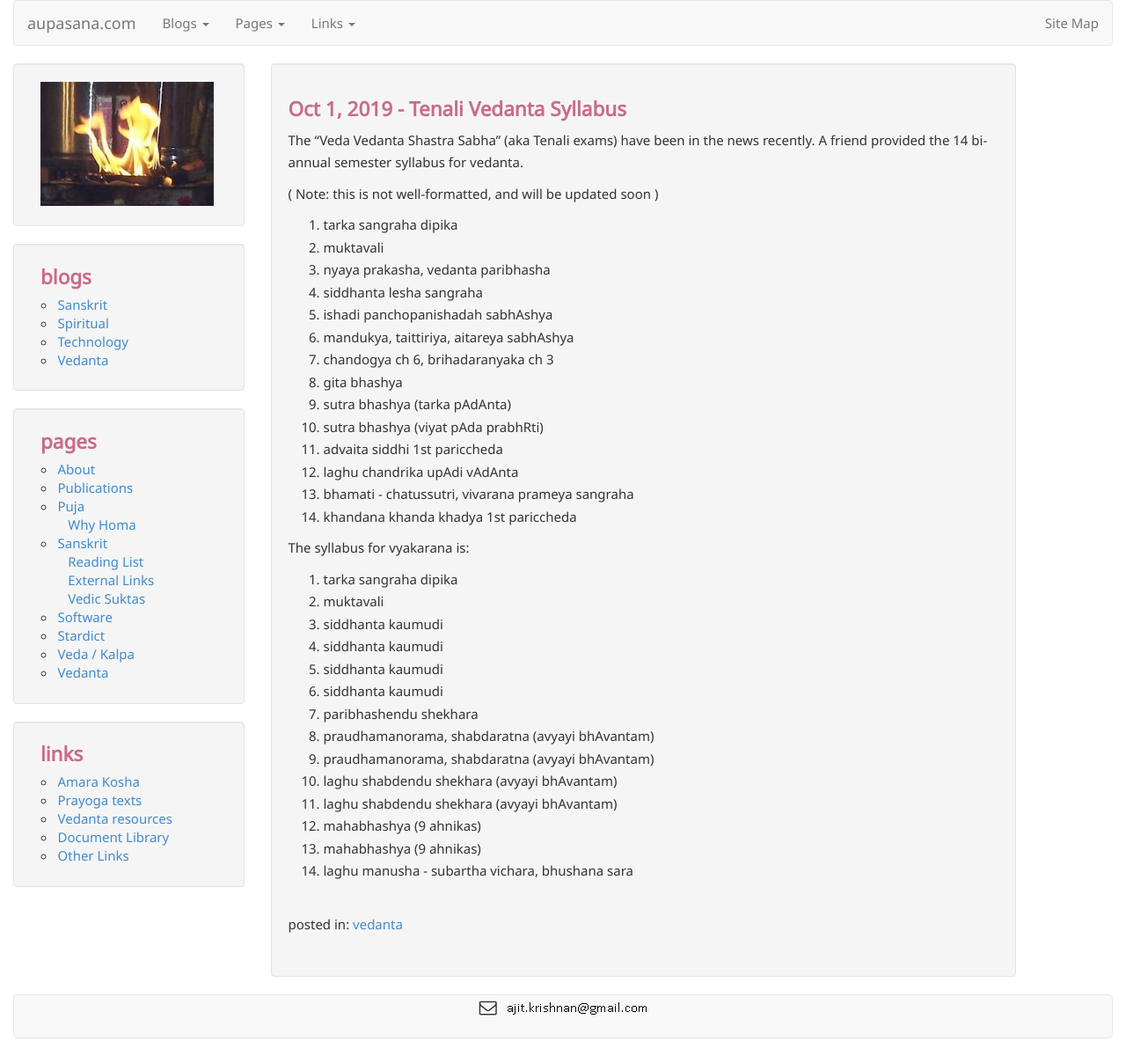
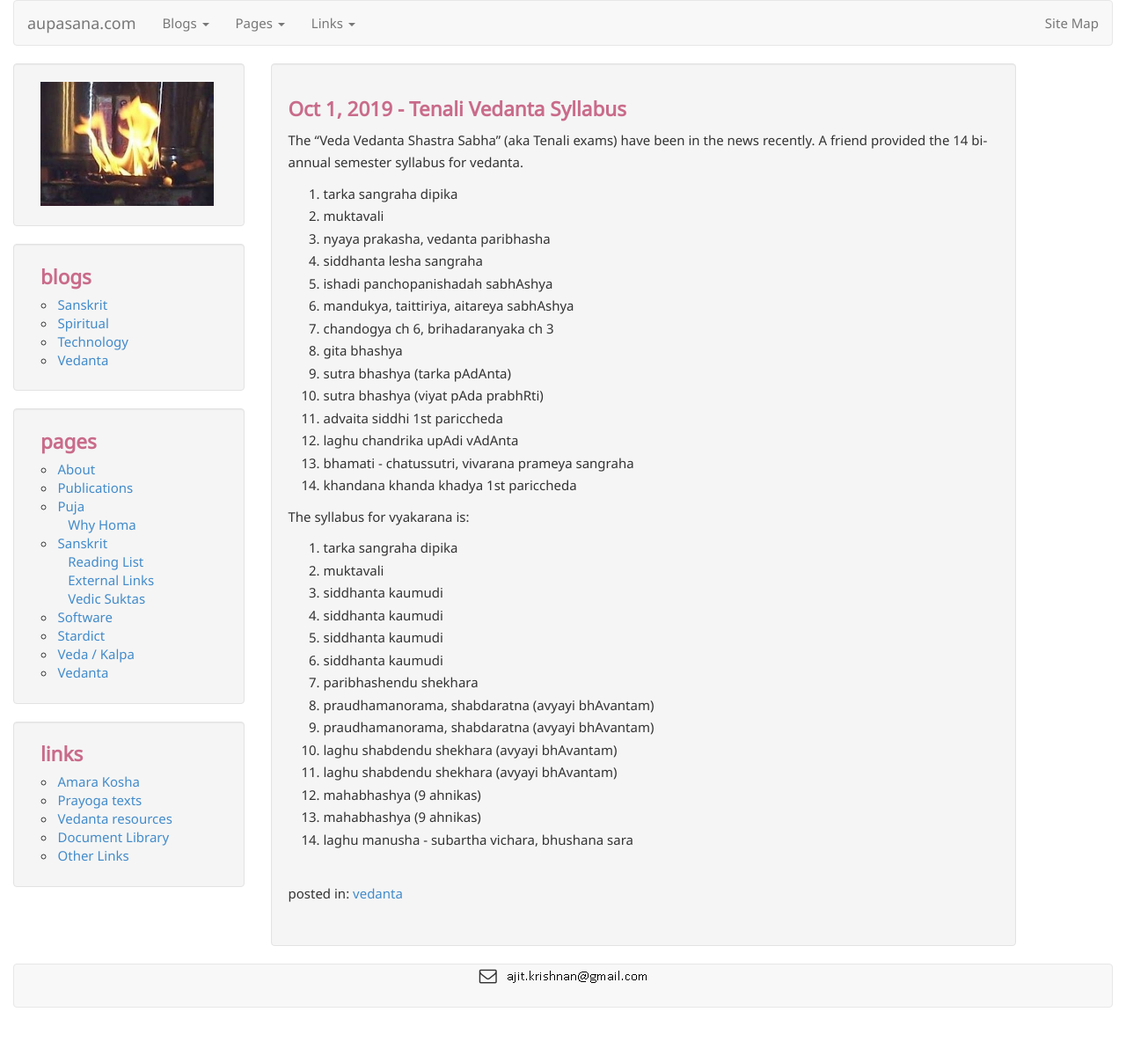
Before and after one commit to aupasana/aupasana.github.io, a Jekyll site: the page built from _posts/vedanta-2017/2019-10-01-tenali.md, in a window 1280 px wide. Shown: the whole page at 88% size. Built offline with Jekyll 4.4.1, drawn with Linux system fonts in a browser that asks for light colours; nearby versions of some CDN libraries; comment, search, counter and statistics services are not loaded; after the commit the page ends 1165 px from its top, so only the background shows below that.

Commit message:
Update 2019-10-01-tenali.md

```diff
--- a/_posts/vedanta-2017/2019-10-01-tenali.md
+++ b/_posts/vedanta-2017/2019-10-01-tenali.md
@@ -7,8 +7,6 @@ category:
 ---
 
 The "Veda Vedanta Shastra Sabha" (aka Tenali exams) have been in the news recently. A friend provided the 14 bi-annual semester syllabus for vedanta.
-
-( Note: this is not well-formatted, and will be updated soon )
 
 1. tarka sangraha dipika
 2. muktavali
```
